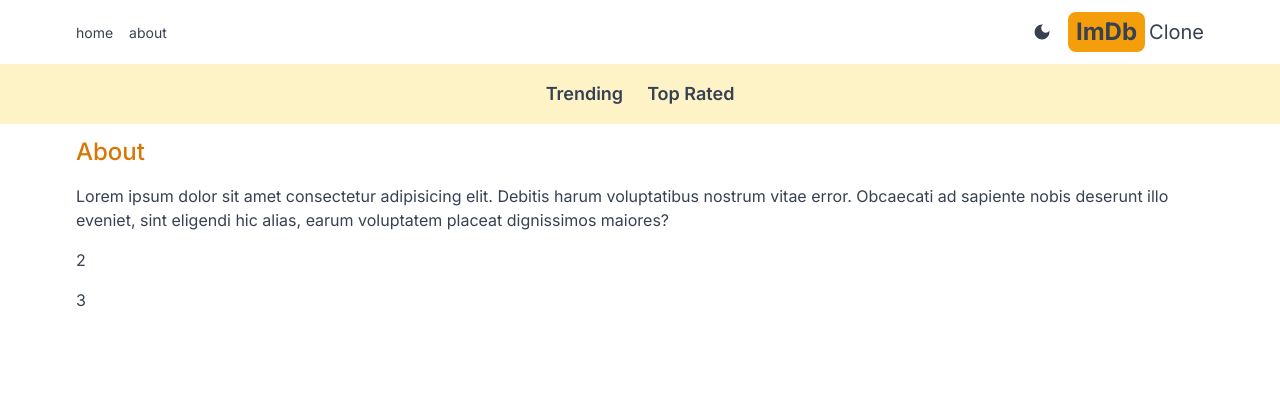
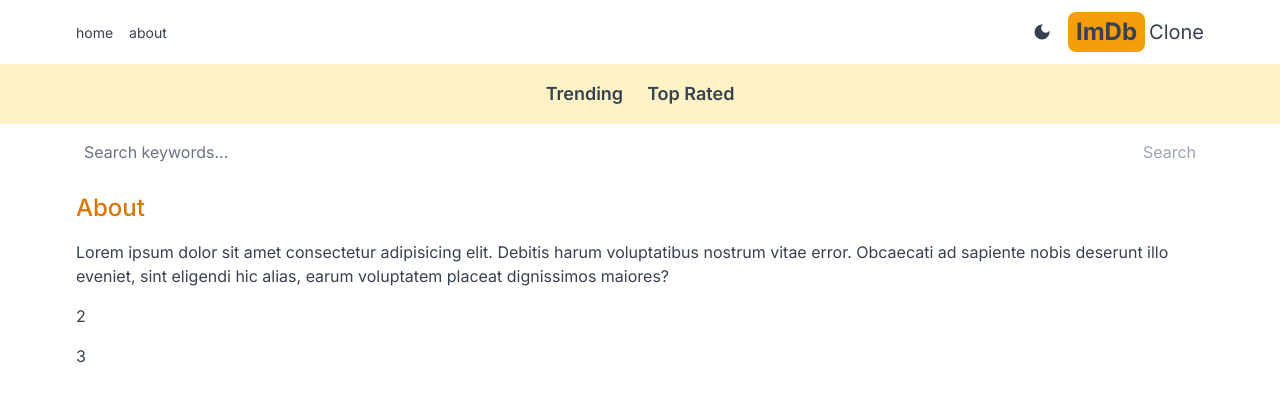
Before and after one commit to FranDorne/imdb-clone-app, a Next.js app: page /about in a window 1280 px wide. Shown: the top 402 px of the page. Built offline with nearby package versions, Linux system fonts and the light colour scheme.

Commit message:
search box

```diff
--- a/src/app/layout.js
+++ b/src/app/layout.js
@@ -3,6 +3,7 @@
 import Header from "@/components/Header";
 import Providers from "./Providers";
 import NavBar from "@/components/NavBar";
+import SearchBox from "@/components/SearchBox";
 
 const inter = Inter({ subsets: ["latin"] });
 
@@ -18,6 +19,7 @@
         <Providers>
           <Header />
           <NavBar />
+          <SearchBox />
           {children}
         </Providers>
       </body>
--- /dev/null
+++ b/src/app/search/[searchTerm]/page.jsx
@@ -0,0 +1,18 @@
+import Results from '@/components/Results';
+
+export default async function SearchPage({ params }) {
+  const seachTerm = params.searchTerm;
+  const res = await fetch(
+    `https://api.themoviedb.org/3/search/movie?api_key=${process.env.API_KEY}&query=${seachTerm}&language=en-US&page=1&include_adult=false`
+  );
+  const data = await res.json();
+  const results = data.results;
+  return (
+    <div>
+      {results &&
+        results.length ===
+        <h1 className='text-center pt-6'>No results found</h1>}
+      {results && <Results results={results} />}
+    </div>
+  );
+}
--- /dev/null
+++ b/src/components/SearchBox.jsx
@@ -0,0 +1,33 @@
+'use client';
+
+import { useState } from 'react';
+import { useRouter } from 'next/navigation';
+
+export default function SearchBox() {
+  const [search, setSearch] = useState('');
+  const router = useRouter();
+  const handleSubmit = (e) => {
+    e.preventDefault();
+    router.push(`/search/${search}`);
+  };
+  return (
+    <form
+      className='flex justify-between px-5 max-w-6xl mx-auto'
+      onSubmit={handleSubmit}
+    >
+      <input
+        type='text'
+        placeholder='Search keywords...'
+        className='w-full h-14 rounded-md placeholder-gray-500 outline-none bg-transparent flex-1'
+        value={search}
+        onChange={(e) => setSearch(e.target.value)}
+      />
+      <button
+        className='text-amber-600 disabled:text-gray-400'
+        disabled={search === ''}
+      >
+        Search
+      </button>
+    </form>
+  );
+}
```
